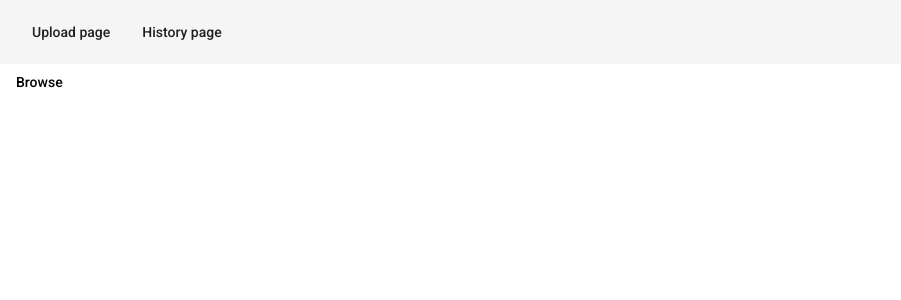
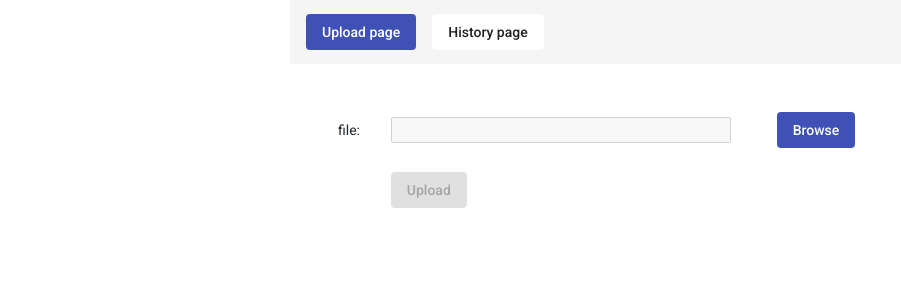
Before and after one commit to gyerosaski/file-upload, an Angular app: page /upload in a window 1280 px wide. Shown: the top 300 px of the page, without its empty margins (0-901 px from the left). Built offline with nearby package versions, Linux system fonts and the light colour scheme.

Commit message:
Upload component styling&animations

```diff
--- a/package.json
+++ b/package.json
@@ -17,10 +17,13 @@
     "@angular/compiler": "~11.0.3",
     "@angular/core": "~11.0.3",
     "@angular/forms": "~11.0.3",
+    "@angular/localize": "~11.0.3",
     "@angular/material": "^11.0.1",
     "@angular/platform-browser": "~11.0.3",
     "@angular/platform-browser-dynamic": "~11.0.3",
     "@angular/router": "~11.0.3",
+    "@ng-bootstrap/ng-bootstrap": "^8.0.0",
+    "bootstrap": "^4.5.0",
     "rxjs": "~6.6.0",
     "tslib": "^2.0.0",
     "zone.js": "~0.10.2"
--- /dev/null
+++ b/src/app/animations/animations.ts
@@ -0,0 +1,24 @@
+import { animate, group, state, style, transition, trigger } from '@angular/animations';
+
+export const FadeInOutAnimation = [
+    trigger('fadeInOut', [
+        state('fadeOut', style({
+            'opacity': '0',
+            'visibility': 'hidden'
+        })),
+        state('fadeIn', style({
+            'opacity': '1',
+            'visibility': 'visible'
+        })),
+        transition('fadeOut => fadeIn', [group([
+            animate('300ms ease-in-out', style({
+                'opacity': '1'
+            })),
+        ])]),
+        transition('fadeIn => fadeOut', [group([
+            animate('300ms ease-in-out', style({
+                'opacity': '0'
+            }))
+        ])])
+    ]),
+]
--- a/src/app/app.component.html
+++ b/src/app/app.component.html
@@ -1,2 +1,6 @@
-<app-nav-top></app-nav-top>
-<router-outlet></router-outlet>
+<div class="d-flex justify-content-center">
+    <div style="width: 700px;">
+        <app-nav-top></app-nav-top>
+        <router-outlet></router-outlet>
+    </div>
+</div>
--- a/src/app/components/nav-top/nav-top.component.html
+++ b/src/app/components/nav-top/nav-top.component.html
@@ -1,4 +1,4 @@
 <mat-toolbar>
-    <button mat-button routerLink="/upload">Upload page</button>
-    <button mat-button routerLink="/history">History page</button>
+    <button mat-flat-button [color]="activeRoute === '/upload' ? 'primary' : undefined" routerLink="/upload">Upload page</button>
+    <button mat-flat-button [color]="activeRoute === '/history' ? 'primary' : undefined" class="ml-3" routerLink="/history">History page</button>
 </mat-toolbar>
--- a/src/app/components/nav-top/nav-top.component.ts
+++ b/src/app/components/nav-top/nav-top.component.ts
@@ -1,4 +1,5 @@
 import { Component, OnInit } from '@angular/core';
+import { NavigationEnd, Router } from '@angular/router';
 
 @Component({
   selector: 'app-nav-top',
@@ -6,10 +7,20 @@ import { Component, OnInit } from '@angular/core';
   styleUrls: ['./nav-top.component.scss']
 })
 export class NavTopComponent implements OnInit {
+  activeRoute: string;
 
-  constructor() { }
+  constructor(
+    private router: Router,
+  ) {
+    this.router.events
+      .subscribe(event => {
+        if (event instanceof NavigationEnd) {
+          this.activeRoute = event.url;
+        }
+      });
+  }
 
-  ngOnInit(): void {
+  ngOnInit() {
   }
 
 }
--- a/src/app/modals/file-tree/file-tree.component.html
+++ b/src/app/modals/file-tree/file-tree.component.html
@@ -5,7 +5,7 @@
             <mat-radio-group [(ngModel)]="selectedFileDirectory">
                 <mat-tree-node *matTreeNodeDef="let node" matTreeNodePadding>
                     <ng-container *ngIf="node.name;else emptyDirectory">
-                        <mat-radio-button [value]="node.dir">
+                        <mat-radio-button [value]="node.dir" color="primary">
                             {{node.name}}
                         </mat-radio-button>
                     </ng-container>
@@ -19,14 +19,14 @@
                     <mat-icon class="mat-icon-rtl-mirror">
                         {{treeControl.isExpanded(node) ? 'expand_more' : 'chevron_right'}}
                     </mat-icon>
-                    <span>{{node.name}}</span>
                 </button>
+                <span>{{node.name}}</span>
             </mat-tree-node>
         </mat-tree>
     </mat-dialog-content>
     <div class="spacer"></div>
     <mat-dialog-actions align="end">
-        <button mat-button mat-dialog-close cdkFocusInitial>Cancel</button>
-        <button mat-button [disabled]="!selectedFileDirectory" (click)="onSelectionAcceptClick()">Ok</button>
+        <button mat-button mat-dialog-close>Cancel</button>
+        <button mat-flat-button color="primary" [disabled]="!selectedFileDirectory" (click)="onSelectionAcceptClick()">Ok</button>
     </mat-dialog-actions>
 </div>
--- a/src/app/modals/file-tree/file-tree.component.ts
+++ b/src/app/modals/file-tree/file-tree.component.ts
@@ -1,7 +1,7 @@
-import { FlatTreeControl, NestedTreeControl } from '@angular/cdk/tree';
+import { FlatTreeControl } from '@angular/cdk/tree';
 import { Component, OnInit } from '@angular/core';
 import { MatDialogRef } from '@angular/material/dialog';
-import { MatTreeFlattener, MatTreeFlatDataSource, MatTreeNestedDataSource } from '@angular/material/tree';
+import { MatTreeFlattener, MatTreeFlatDataSource } from '@angular/material/tree';
 import { TreeNode } from 'src/app/interfaces/interfaces';
 import { ApiService } from 'src/app/services/api.service';
 
--- a/src/app/pages/upload/upload.component.html
+++ b/src/app/pages/upload/upload.component.html
@@ -1 +1,21 @@
-<button mat-button (click)="onBrowseClick()">Browse</button>
+<div class="p-5">
+    <div class="row mb-4 d-flex align-items-center">
+        <span class="col-1">file:</span>
+        <span class="col-7">
+            <input matInput type="text" class="w-100" [(ngModel)]="selectedFileDirectory" disabled>
+        </span>
+        <span class="col-4">
+            <button mat-flat-button color="primary" class="ml-3" (click)="onBrowseClick()">Browse</button>
+        </span>
+    </div>
+    <div class="row">
+        <div class="col-7 offset-1">
+            <button mat-flat-button color="primary" class="d-block mb-4"
+                [disabled]="!selectedFileDirectory || isUploading" (click)="onUploadClick()">Upload</button>
+            <mat-progress-bar [@fadeInOut]="isUploading ? 'fadeIn' : 'fadeOut'"
+                mode="indeterminate">
+            </mat-progress-bar>
+            <span [@fadeInOut]="isUploadSuccess ? 'fadeIn' : 'fadeOut'">Upload Complete!</span>
+        </div>
+    </div>
+</div>
--- a/src/app/pages/upload/upload.component.ts
+++ b/src/app/pages/upload/upload.component.ts
@@ -1,13 +1,20 @@
 import { Component, OnInit } from '@angular/core';
 import { MatDialog } from '@angular/material/dialog';
+import { FadeInOutAnimation } from 'src/app/animations/animations';
 import { FileTreeComponent } from 'src/app/modals/file-tree/file-tree.component';
 
 @Component({
   selector: 'app-upload',
   templateUrl: './upload.component.html',
-  styleUrls: ['./upload.component.scss']
+  styleUrls: ['./upload.component.scss'],
+  animations: [
+    FadeInOutAnimation
+  ]
 })
 export class UploadComponent implements OnInit {
+  selectedFileDirectory: string;
+  isUploading = false;
+  isUploadSuccess = false;
 
   constructor(
     private modal: MatDialog
@@ -22,8 +29,21 @@ export class UploadComponent implements OnInit {
       height: '580px'
     });
     modalRef.afterClosed().subscribe(res => {
-      console.log(res);
+      if (res) {
+        this.selectedFileDirectory = res;
+        this.isUploading = false;
+        this.isUploadSuccess = false;
+      }
     });
   }
 
+  onUploadClick() {
+    this.isUploading = true;
+    this.isUploadSuccess = false;
+    setTimeout(() => {
+      this.isUploading = false;
+      this.isUploadSuccess = true;
+    },5000);
+  }
+
 }
--- a/src/polyfills.ts
+++ b/src/polyfills.ts
@@ -1,3 +1,7 @@
+/***************************************************************************************************
+ * Load `$localize` onto the global scope - used if i18n tags appear in Angular templates.
+ */
+import '@angular/localize/init';
 /**
  * This file includes polyfills needed by Angular and is loaded before the app.
  * You can add your own extra polyfills to this file.
--- a/src/styles.scss
+++ b/src/styles.scss
@@ -2,3 +2,6 @@
 
 html, body { height: 100%; }
 body { margin: 0; font-family: Roboto, "Helvetica Neue", sans-serif; }
+
+/* Importing Bootstrap SCSS file. */
+@import '~bootstrap/scss/bootstrap';
```
Also changed, not shown: src/app/app.module.ts (+7 -2 lines), 1 other file (tests, documents, lock files or other folders).
